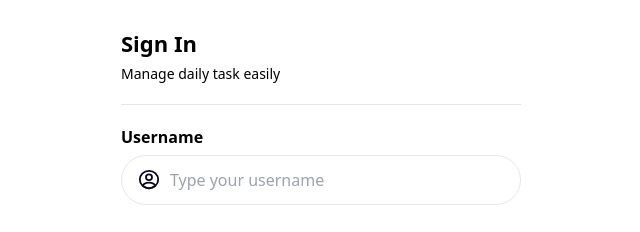
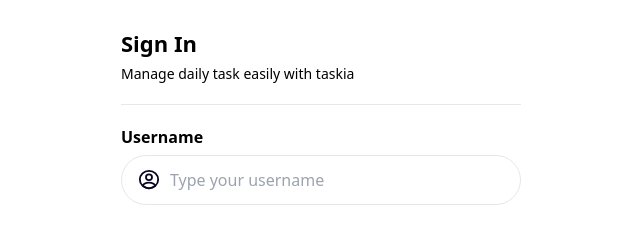
Before and after one commit to fe-husni/taskhive-task-management-web, a website: page src/signin.html in a window 1280 px wide. Shown: the part 203-435 px from the top of the page, 319-959 px from the left. Drawn offline with nearby package versions, Linux system fonts and the light colour scheme; files that its build step writes are made by us from their sources.

Commit message:
test build

```diff
--- a/src/signin.html
+++ b/src/signin.html
@@ -18,7 +18,7 @@
             <div class="flex flex-col gap-5">
                 <div>
                     <h1 class="font-bold text-[22px] leading-[33px] mb-[3px]">Sign In</h1>
-                    <p class="text-taskia-grey text-sm leading-[21px]">Manage daily task easily</p>
+                    <p class="text-taskia-grey text-sm leading-[21px]">Manage daily task easily with taskia</p>
                 </div>
                 <hr class="text-taskia-background-grey">
                 <form class="flex flex-col gap-[30px]" id="userForm">
```
